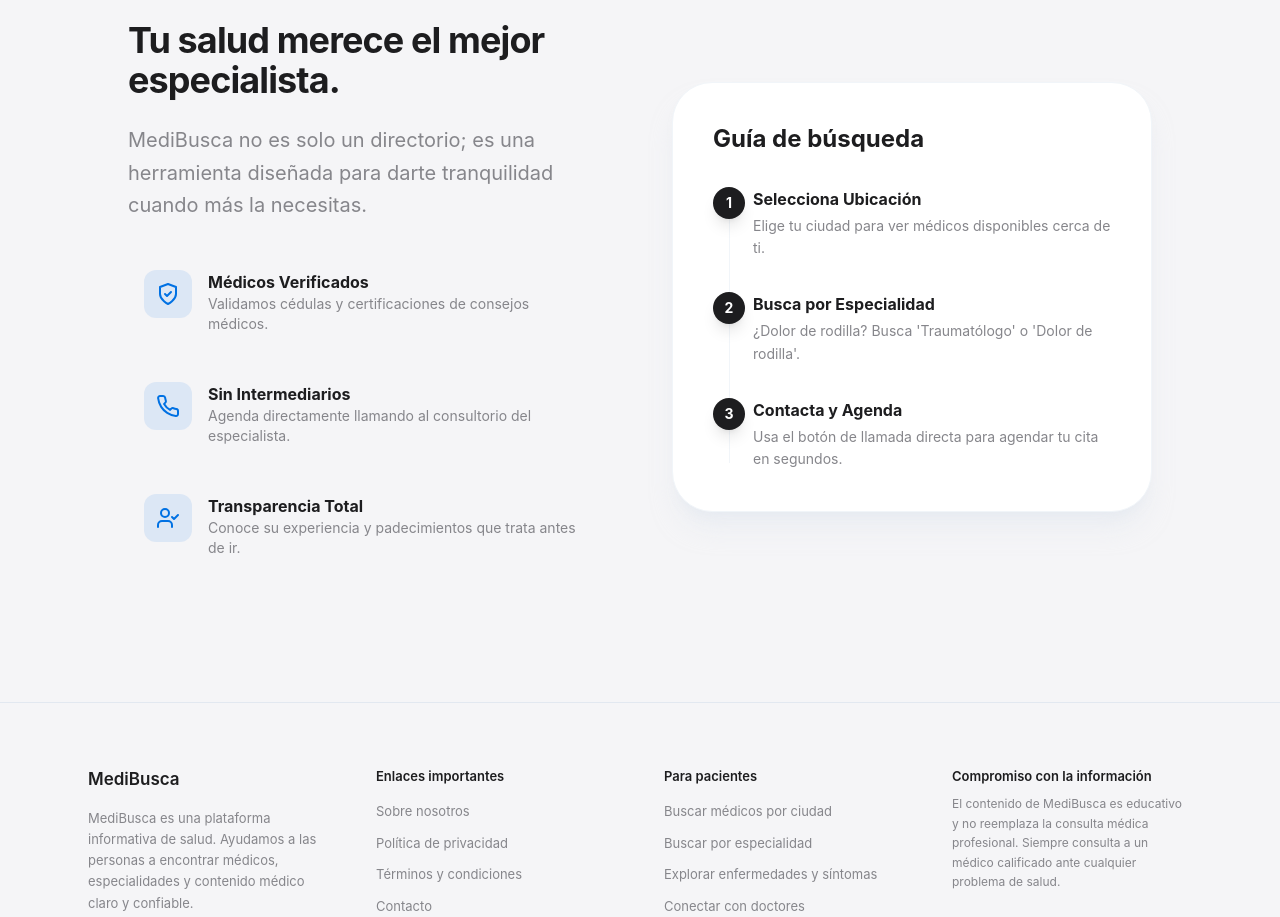
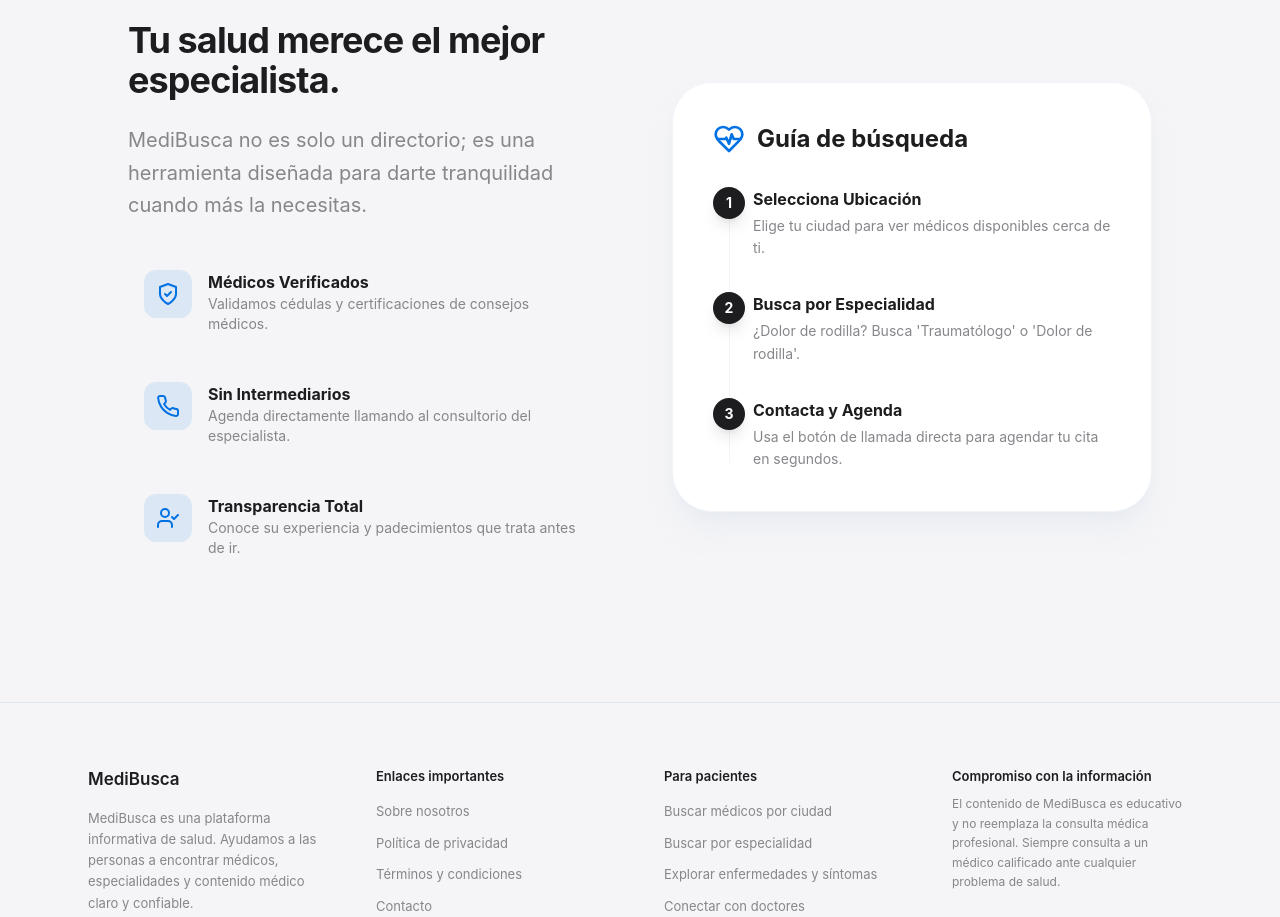
Before and after one commit to alicehocane/new-doctor, a React (Vite) app: page /buscar in a window 1280 px wide. Shown: the part 1220-2137 px from the top of the page. Built offline with nearby package versions, Linux system fonts and the light colour scheme.

Commit message:
UPDATE BUSCAR NEW PAGE

```diff
--- a/app/buscar/page.tsx
+++ b/app/buscar/page.tsx
@@ -274,6 +274,7 @@ export default function SearchPage() {
             </div>
             <div className="bg-white rounded-[40px] p-10 shadow-xl shadow-slate-200/50 border border-slate-100">
                  <h3 className="text-2xl font-bold text-[#1d1d1f] mb-8 flex items-center gap-3">
+                    <HeartPulse className="w-8 h-8 text-[#0071e3]" />
                     Guía de búsqueda
                  </h3>
                  <div className="space-y-8 relative before:absolute before:left-4 before:top-2 before:bottom-2 before:w-[1px] before:bg-slate-100">
```
